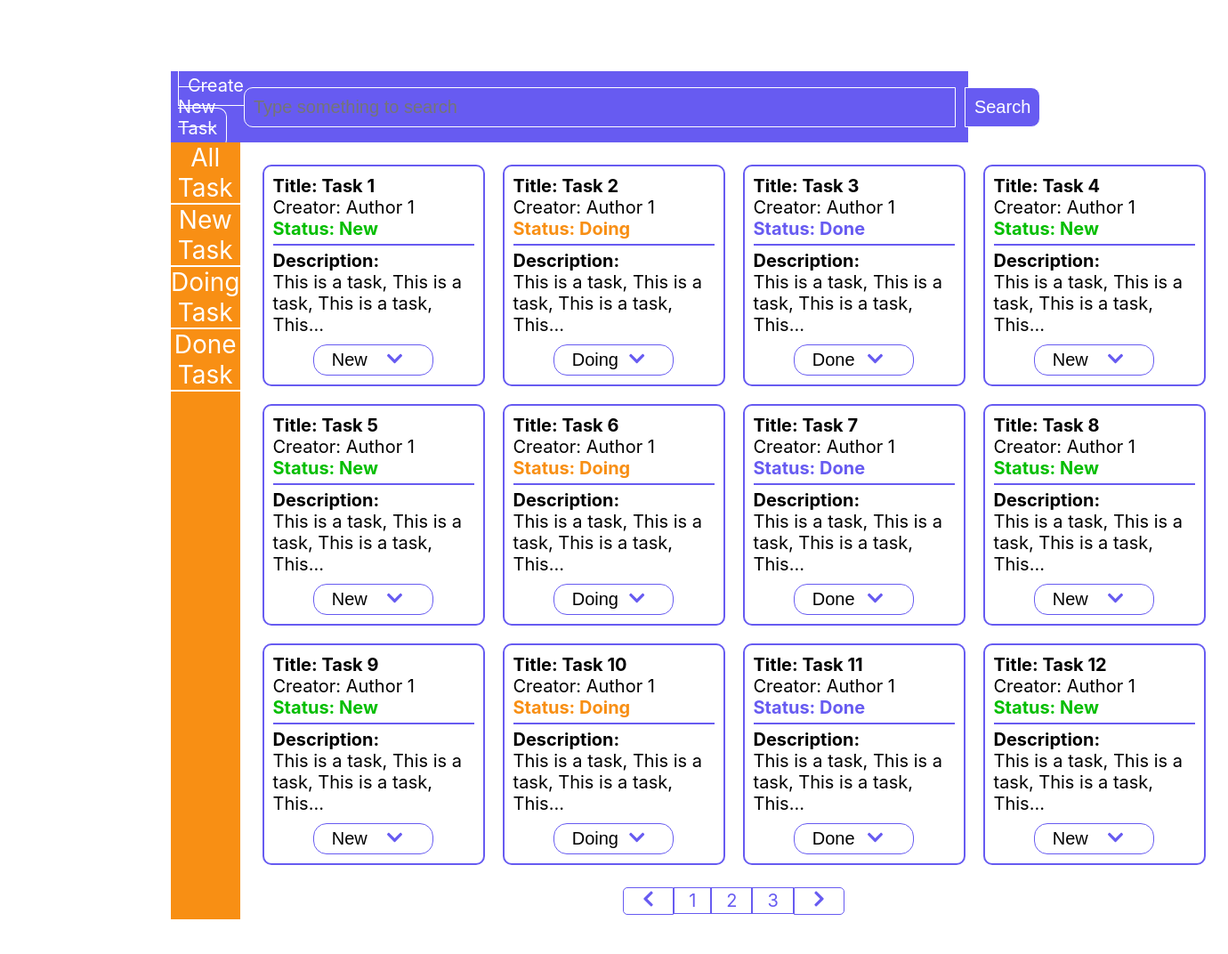
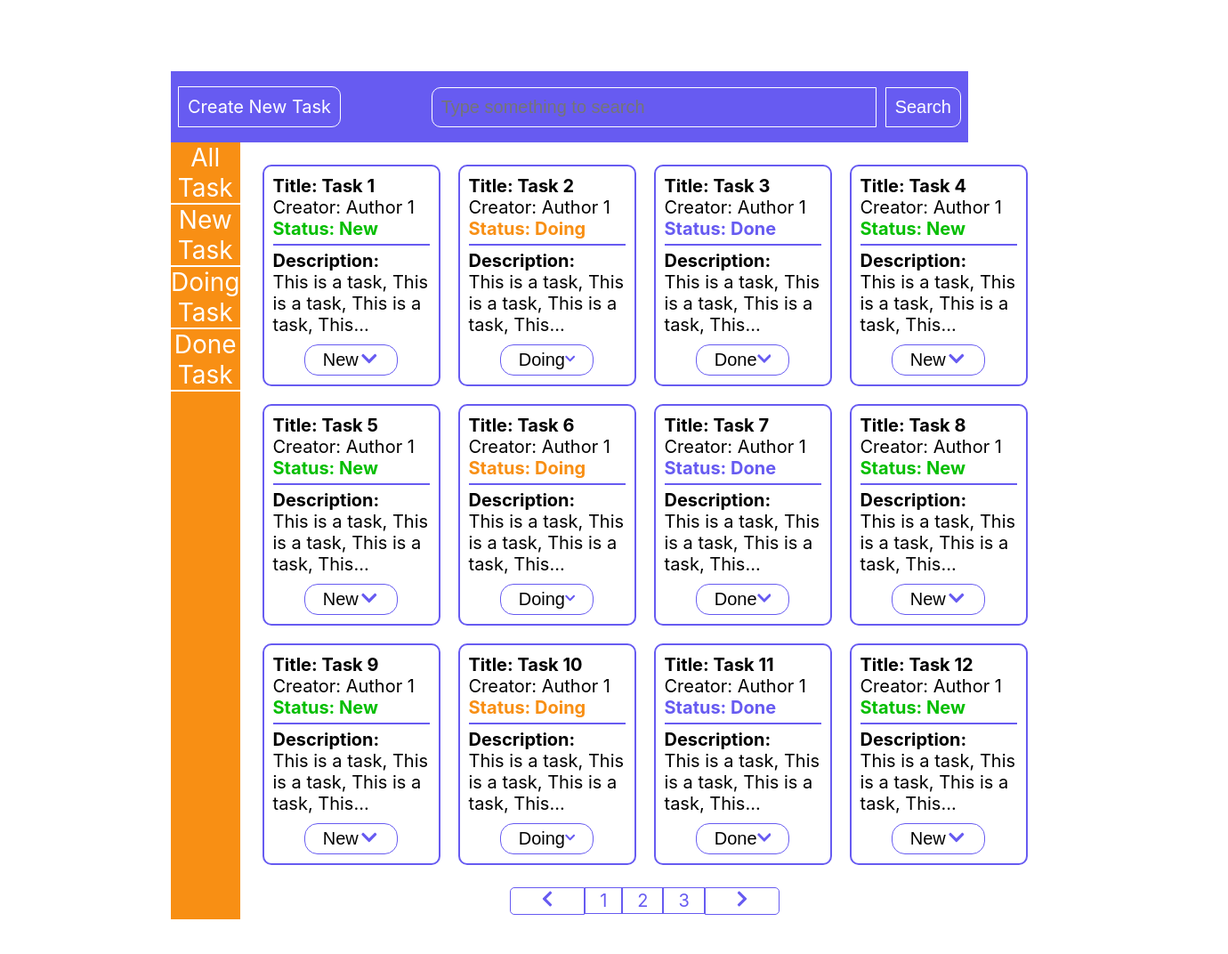
Before and after one commit to nhannguyen2106/learning-react, a React (Create React App) app: page / in a window 1280 px wide. Shown: the top 1072 px of the page at 89% size, 1380 px wide, since content can reach past the window. Built offline with nearby package versions, Linux system fonts and the light colour scheme.

Commit message:
fix: style css

```diff
--- a/src/App.css
+++ b/src/App.css
@@ -33,7 +33,7 @@ body {
 }
 
 .search-area input {
-  width: 800px;
+  width: 500px;
   border-radius: 10px 0 0 10px;
   border: 1px solid #fff;
   padding: 10px;
@@ -75,7 +75,7 @@ body {
 
 .todo {
   display: grid;
-  grid-template-columns: 250px 250px 250px 250px;
+  grid-template-columns: 200px 200px 200px 200px;
   gap: 20px;
   padding: 25px;
 }
@@ -149,18 +149,18 @@ body {
 }
 
 .pagination a:first-child {
-  padding: 2px 5px;
+  /* padding: 2px 5px; */
   border-top-left-radius: 5px;
   border-bottom-left-radius: 5px;
 }
 
 .pagination a:last-child {
-  padding: 2px 5px;
+  /* padding: 2px 5px; */
   border-top-right-radius: 5px;
   border-bottom-right-radius: 5px;
 }
 
 .arrow-icon {
-  width: 45px;
+  width: 50px;
   color: #675bf1;
 }
```
